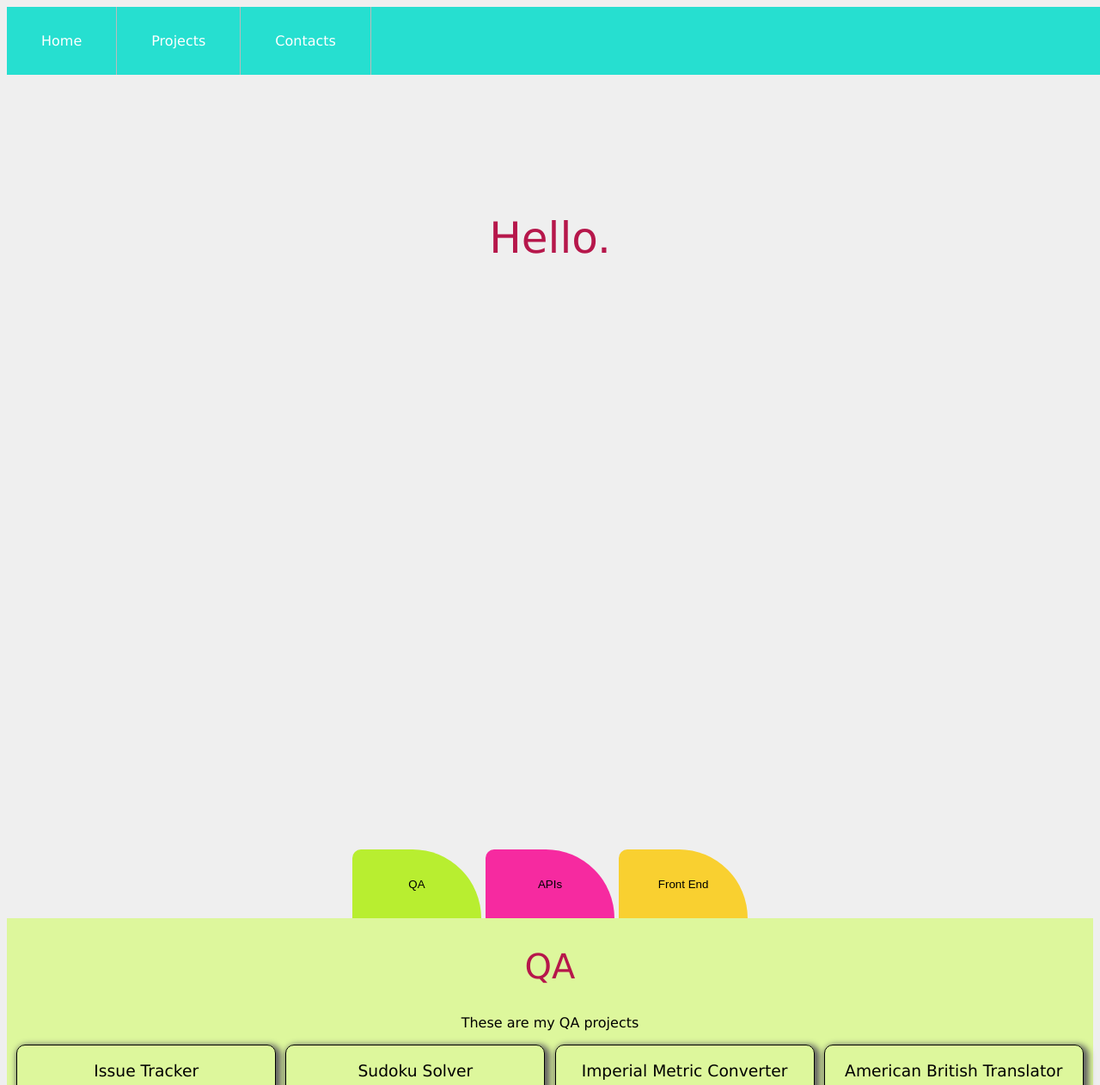
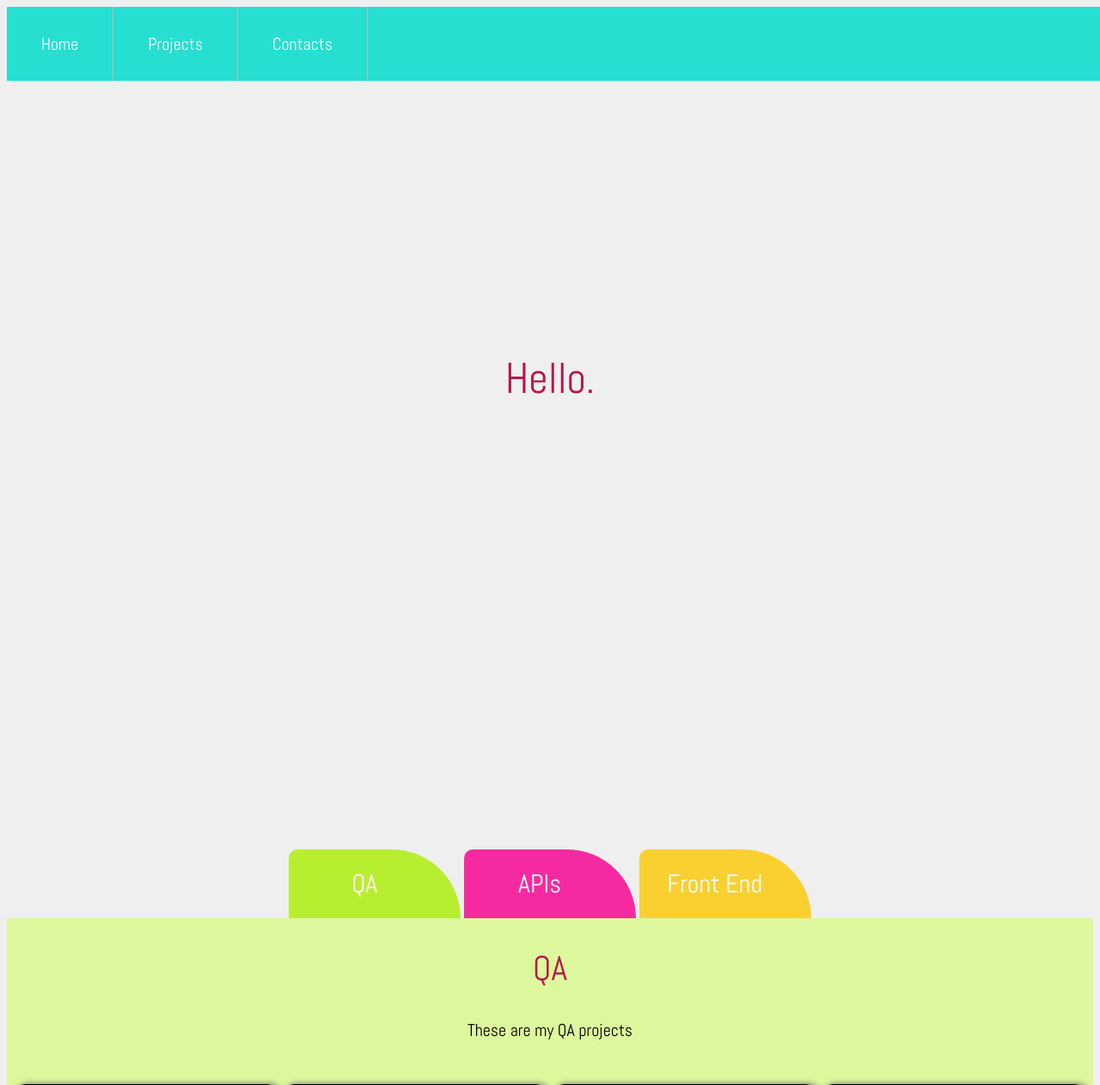
Before and after one commit to alevanni/alevanni.github.io, a PHP site: page / in a window 1280 px wide. Shown: the top 1262 px of the page at 86% size. Run offline with PHP 8.4, Linux system fonts and the light colour scheme; some libraries are stand-ins or nearby versions.

Commit message:
Update style.css

```diff
--- a/style.css
+++ b/style.css
@@ -4,9 +4,10 @@ html {
 
 #main {
   width: 100%;
-  font-family: verdana, sans-serif;
+
   /*background-color: #F3FFC6;*/
   display: grid;
+  font-family: "Abel";
 
   grid-template-columns: 100%;
   grid-template-rows: 10vh 100vh auto auto;
@@ -40,14 +41,15 @@ html {
 }
 .project-tile h3 {
   font-weight: 200;
+  font-size: 25px;
 }
 #welcome-section h1 {
   width: 100%;
   color: #b6174b;
   height: 100%;
-  margin-top: 30vh;
+  margin-top: 50vh;
   font-size: 50px;
-  font-weight: 450;
+  font-weight: 200;
   /*background-color: grey;*/
 }
 #welcome-section {
@@ -79,10 +81,15 @@ welcome {
 .tab-button {
   border-radius: 10px 80px 0px 0px;
   border-style: none;
-  width: 150px;
+  width: 200px;
   height: 80px;
   color: black;
-
+  font-family: "Abel";
+  text-align: center;
+  font-size: 30px;
+  padding-right: 30px;
+  color: white;
+  font-weight: 200;
   /*border-bottom: 3px solid white;*/
 }
 .tab-buttons {
@@ -106,6 +113,7 @@ welcome {
 #front-end {
   background-color: #fce797;
 }
+
 .showcase {
   width: 100%;
   display: grid;
@@ -120,6 +128,7 @@ welcome {
   border: 1px solid;
   border-radius: 10px;
   width: 300px;
+  height: 400px;
   font-weight: 2.5;
   display: flex;
   flex-direction: column;
@@ -146,26 +155,36 @@ li {
   text-align: center;
   padding: 30px 40px;
   text-decoration: none;
+  font-size: 20px;
 }
 li a:hover {
   background-color: #a9a9a9;
 }
-
+.card p {
+  margin-bottom: 50px;
+  font-size: 20px;
+}
 #footer {
   grid-area: footer;
   text-align: center;
   color: #a9a9a9;
 }
 #footer p {
+  padding: 20px;
   background-color: #26dfd0;
   color: #306b34;
   font-size: 20px;
-  padding: 30px 40px;
 }
 #footer a {
   color: #306b34;
-  padding: 30px 40px;
+  margin-left: 40px;
+
   text-decoration: none;
+}
+footer img {
+  width: 25px;
+  margin-right: 10px;
+  vertical-align: sub;
 }
 
 @media (max-width: 650px) {
```
